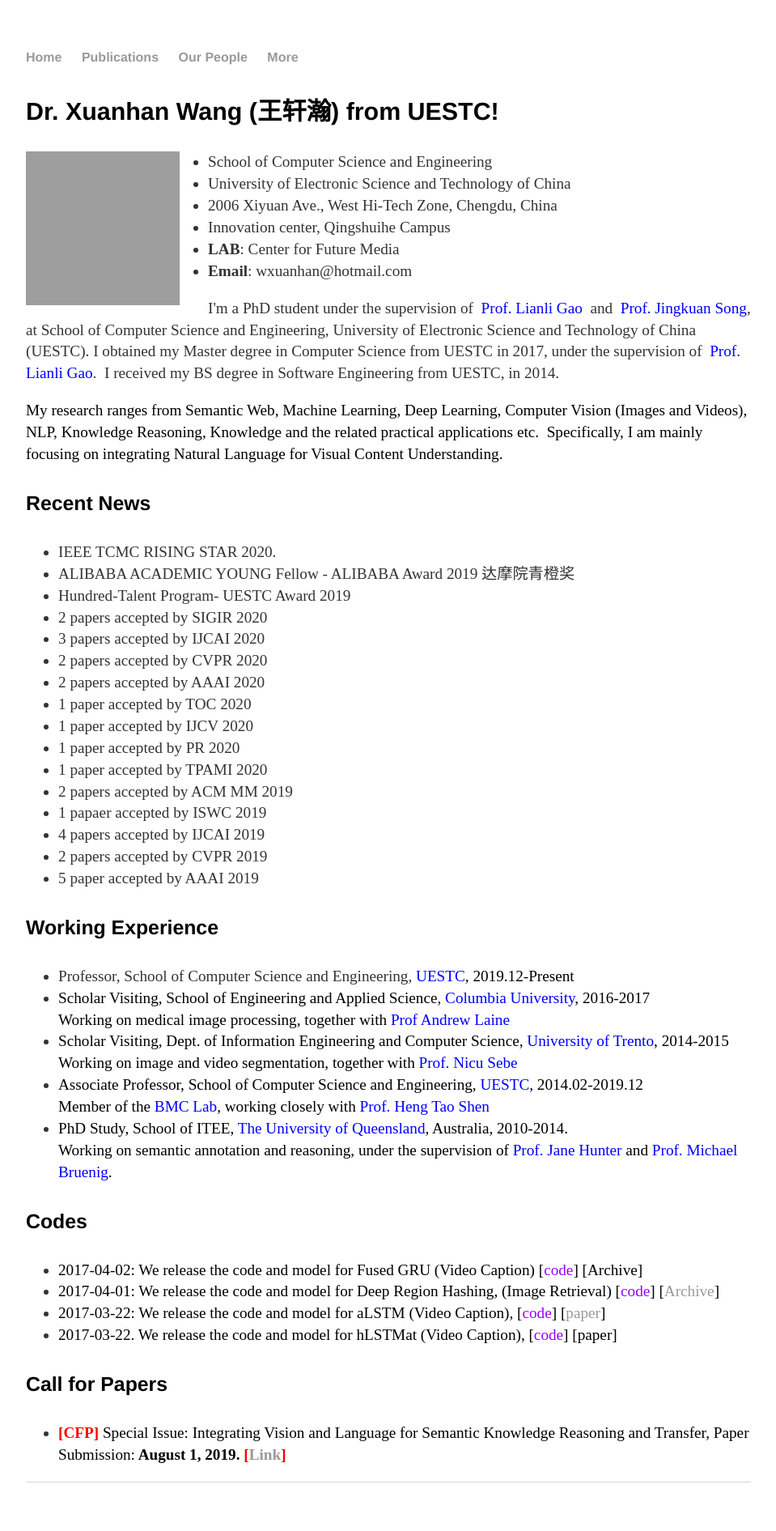
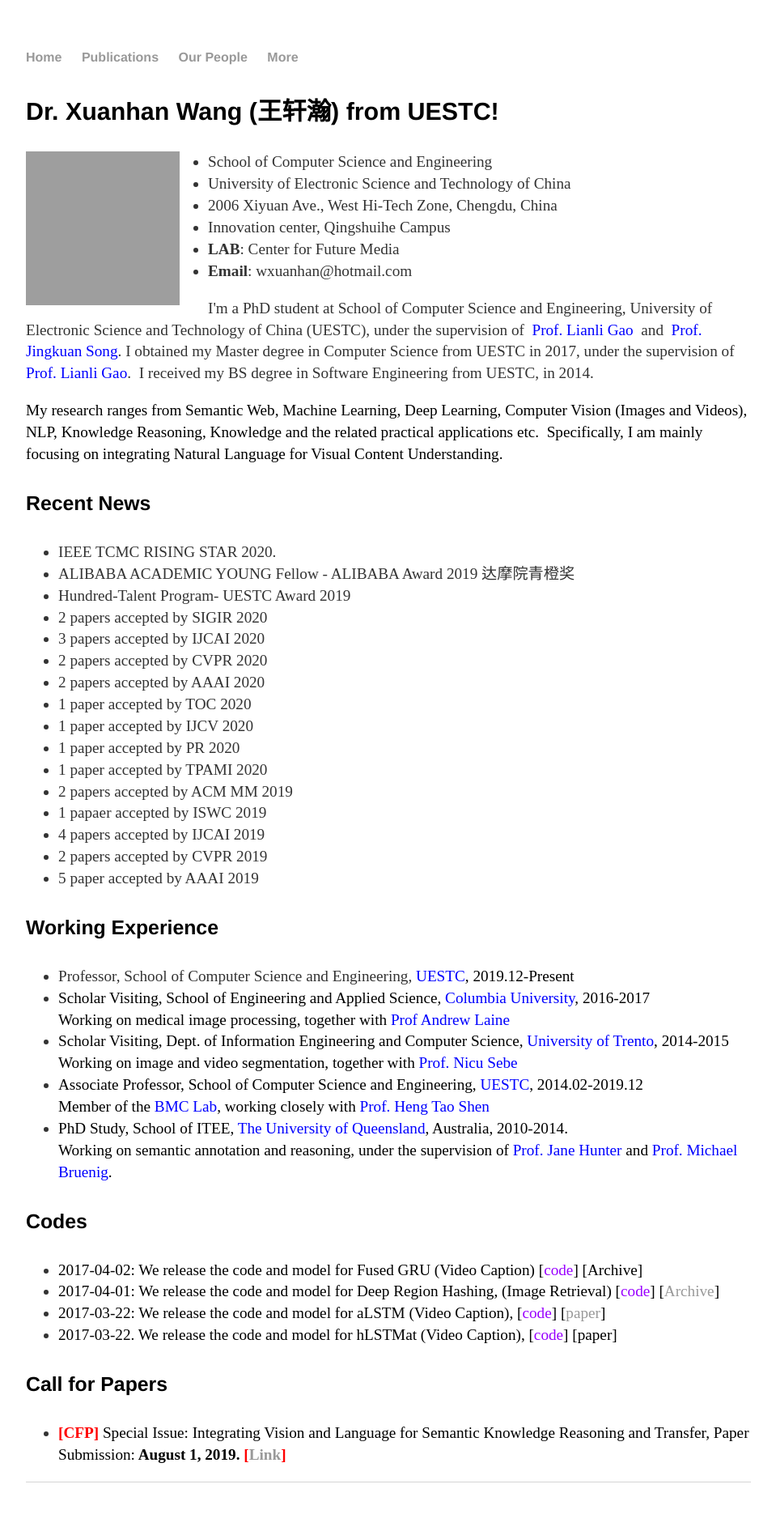
Before and after one commit to cfm-wxh/xuanhanwang.github.io, a Jekyll site: the page built from index.html, in a window 1280 px wide. Shown: the whole page at 81% size, without its empty margins (160-1119 px from the left). Built offline with Jekyll 4.4.1, drawn with Linux system fonts in a browser that asks for light colours; grey boxes are pictures that could not be loaded.

Commit message:
Update index.html

```diff
--- a/index.html
+++ b/index.html
@@ -19,10 +19,10 @@ title: Xuanhan Wang, UESTC
 
 <div class="about">
 
-	<p>I'm a PhD student under the supervision of&nbsp;</font>
-	<a href="http://www.google.com/url?q=http%3A%2F%2Fstaff.itee.uq.edu.au%2Fjane%2F&amp;sa=D&amp;sntz=1&amp;usg=AFQjCNGfUxvsRu6YwjDfPnRjs-HAAafkvA">
+	<p>I'm a PhD student at School of Computer Science and Engineering, University of Electronic Science and Technology of China (UESTC), under the supervision of&nbsp;</font>
+	<a href="https://lianligao.github.io/">
 	<font color="#0000ff">Prof. Lianli Gao</font></a>
-	&nbsp;and &nbsp;<a href="https://lianligao.github.io/"><font color="#0000ff">Prof. Jingkuan Song</font></a>,  at School of Computer Science and Engineering, University of Electronic Science and Technology of China (UESTC).
+	&nbsp;and &nbsp;<a href="https://lianligao.github.io/"><font color="#0000ff">Prof. Jingkuan Song</font></a>.
 	I obtained my Master degree in Computer Science from UESTC in 2017, under the supervision of&nbsp;</font>
 	<a href="http://www.google.com/url?q=http%3A%2F%2Fstaff.itee.uq.edu.au%2Fjane%2F&amp;sa=D&amp;sntz=1&amp;usg=AFQjCNGfUxvsRu6YwjDfPnRjs-HAAafkvA">
 	<font color="#0000ff">Prof. Lianli Gao</font></a>.&nbsp I&nbsp;received my BS degree in Software Engineering from UESTC, in 2014.&nbsp;</font></p>
```
